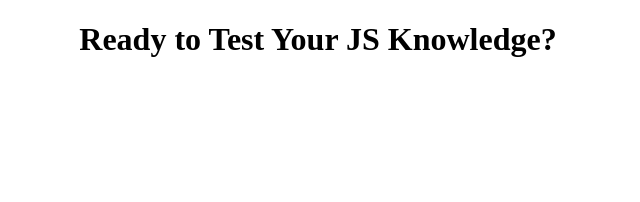
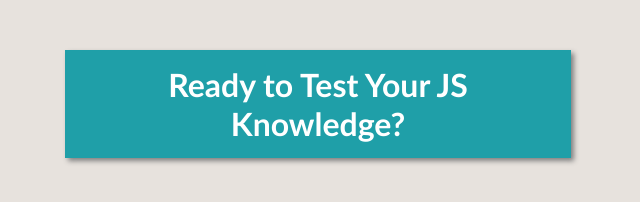
Before and after one commit to jonnyboy808/test-your-js-knowledge, a plain HTML site: page index.html in a window 1280 px wide. Shown: the whole page, without its empty margins (322-962 px from the left). Drawn offline with Linux system fonts and the light colour scheme.

Commit message:
added styling to page

```diff
--- a/assets/styles.css
+++ b/assets/styles.css
@@ -1,3 +1,14 @@
+* {
+    background-color: rgb(231, 226, 221);
+    font-family:'Trebuchet MS', 'Lucida Sans Unicode', 'Lucida Grande', 'Lucida Sans', Arial, sans-serif;
+}
 h1 {
     text-align: center;
+    background-color: rgb(31, 159, 168);
+    color: white;
+    margin-left: 30%;
+    margin-right: 30%;
+    padding: 15px;
+    margin-top: 50px;
+    box-shadow: 3px 3px 5px gray;
 }
```
